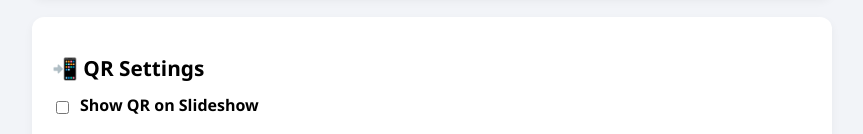
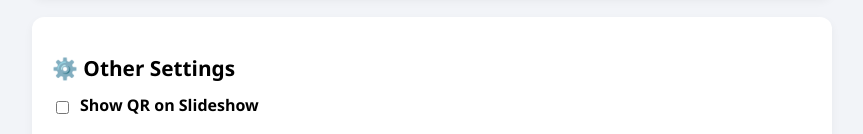
Before and after one commit to thahrim/Codex, an Electron app: page dashboard.html in a window 1280 px wide. Shown: the part 539-673 px from the top of the page, without its empty margins (208-1071 px from the left). Drawn offline with Linux system fonts and the light colour scheme; no server answers.

Commit message:
Rename QR Settings section to Other Settings

```diff
--- a/dashboard.html
+++ b/dashboard.html
@@ -148,7 +148,7 @@
   </div>
 
   <div class="section">
-    <h2>📲 QR Settings</h2>
+    <h2>⚙️ Other Settings</h2>
     <form id="settingsForm">
       <div class="form-group inline">
         <input type="checkbox" id="showQR" />
```
